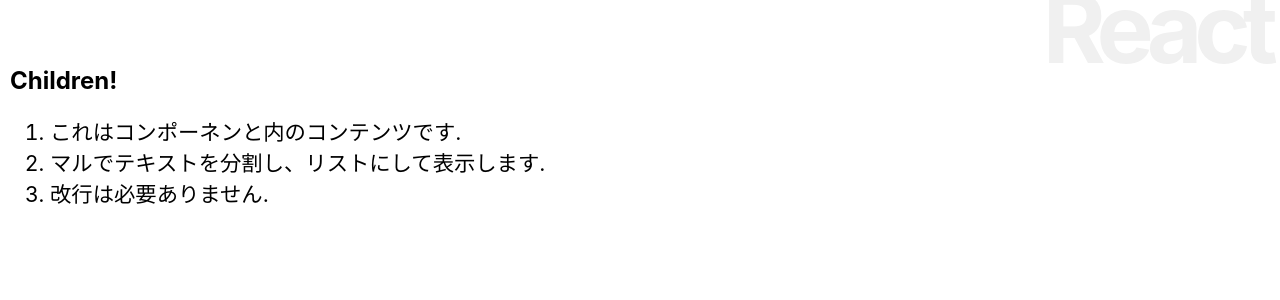
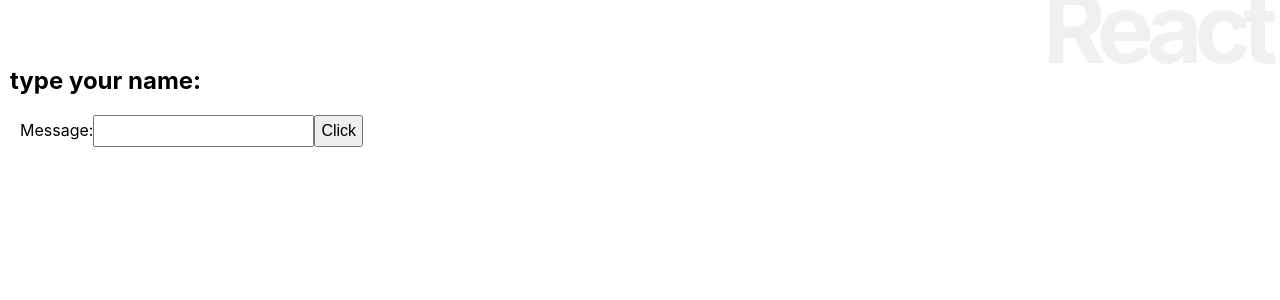
Before and after one commit to takapan2/practice_react, a React (Create React App) app: page / in a window 1280 px wide. Shown: the top 300 px of the page. Built offline with nearby package versions, Linux system fonts and the light colour scheme.

Commit message:
list3-26

```diff
--- a/src/App.js
+++ b/src/App.js
@@ -8,6 +8,10 @@
     fontSize: "20px",
     color: "#900",
     margin: "20px 0",
+    padding: "5px",
+  };
+  inputStyle = {
+    fontSize: "12pt",
     padding: "5px",
   };
   constructor(props) {
@@ -29,41 +33,18 @@
     return (
       <div>
         <h1>React</h1>
-        <Message title="Children!">
-          これはコンポーネンと内のコンテンツです。
-          マルでテキストを分割し、リストにして表示します。
-          改行は必要ありません。
-        </Message>
-      </div>
-    );
-  }
-}
-
-class Message extends Component {
-  li = {
-    fontSize: "16pt",
-    color: "#06",
-    margin: "0",
-    padding: "0",
-  };
-  render() {
-    let content = this.props.children;
-    let arr = content.split("。");
-    let arr2 = [];
-    for (let i = 0; i < arr.length; i++) {
-      if (arr[i].trim() != "") {
-        arr2.push(arr[i]);
-      }
-    }
-    let list = arr2.map((value, key) => (
-      <li style={this.li} key={key}>
-        {value}.
-      </li>
-    ));
-    return (
-      <div>
-        <h2>{this.props.title}</h2>
-        <ol>{list}</ol>
+        <h2>{this.state.message}</h2>
+        <form onSubmit={this.doSubmit}>
+          <label>
+            <span style={this.inputStyle}></span>Message:
+            <input
+              type="text"
+              style={this.inputStyle}
+              onChange={this.doChange}
+            />
+          </label>
+          <input type="submit" style={this.inputStyle} value="Click" />
+        </form>
       </div>
     );
   }
```
